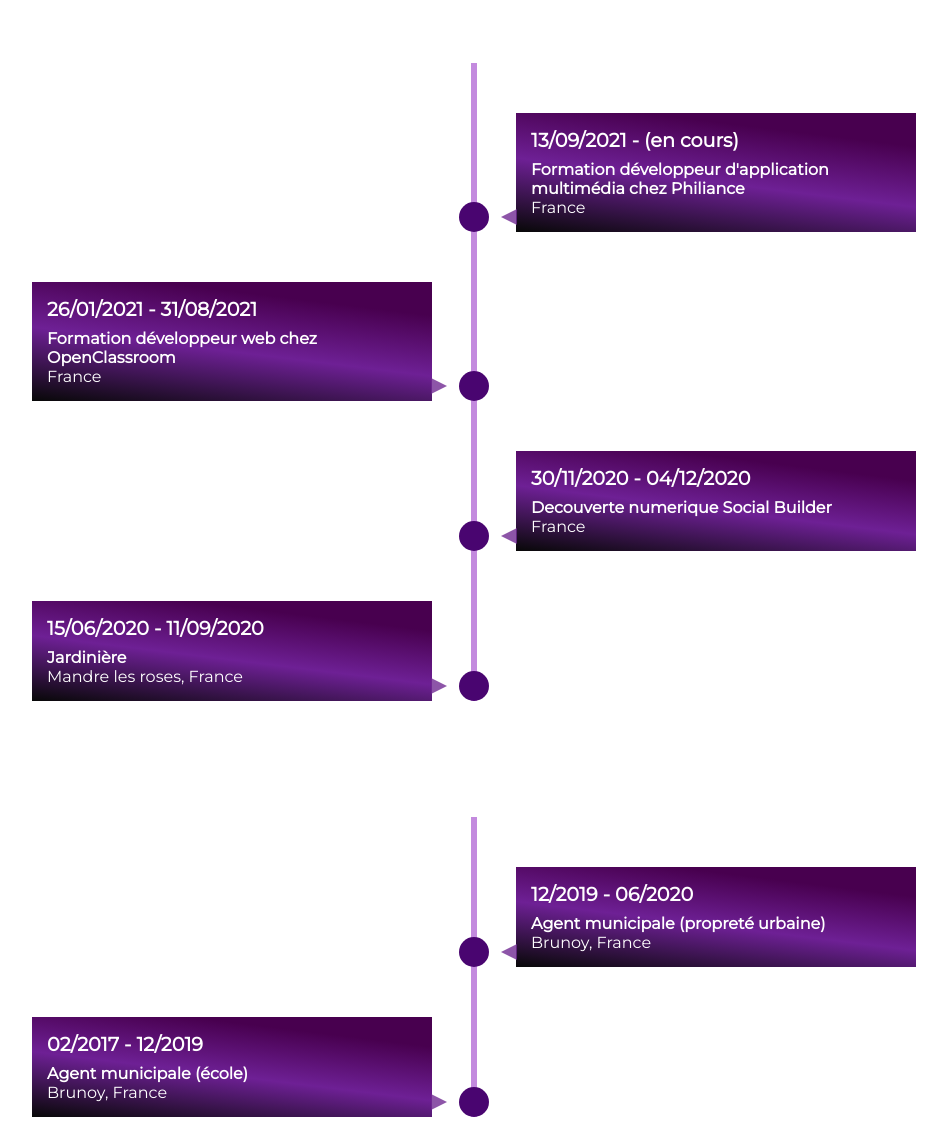
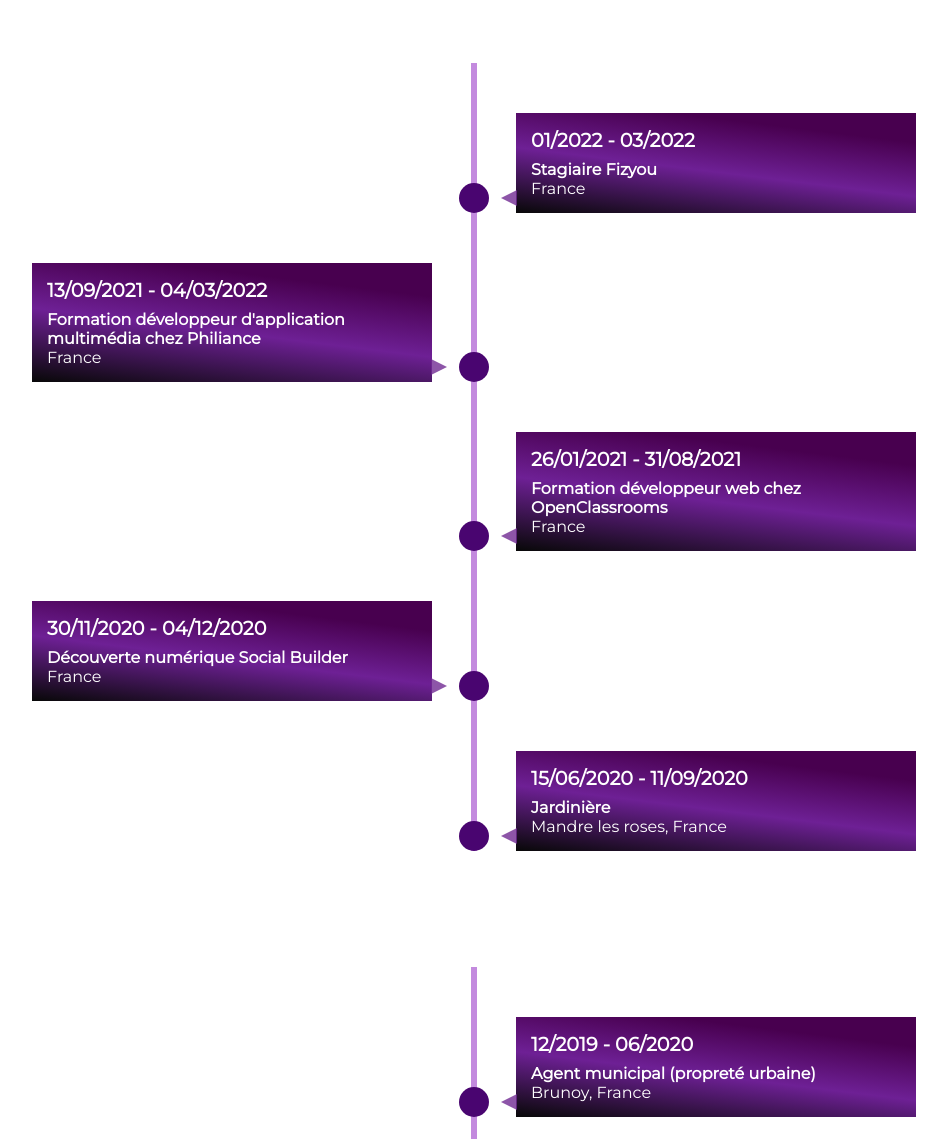
Before and after one commit to marieprincecc/Marie-Bouyssou, a website: page index.html in a window 1280 px wide. Shown: the part 1661-2800 px from the top of the page, without its empty margins (166-1113 px from the left). Drawn offline with Linux system fonts and the light colour scheme.

Commit message:
Update index.html

```diff
--- a/index.html
+++ b/index.html
@@ -17,7 +17,7 @@
         <p>
           Bonjour ! Je suis   <a href="https://www.linkedin.com/in/marie-bouyssou-52764a200" target="_blank">Marie Bouyssou</a> Développeuse web junior habitant au sud de Paris.<br />
   Mon parcours professionnel diversifié m'a appris la rigueur (une dizaine d'année de restauration). Ayant un fort interet pour le code, j'ai ensuite decidé de me reconvertir dans le numerique.<br/>
-  Après une formation de développeur web chez OpenClassroom, m'ayant permit d'obtenir ma <b> certification RNCP de developpeur web junior niveau bac +2 </b>. J'ai décidé ensuite de confirmer et élargir mes connaissances et mes aquis avec une formation de développeur d'application multimedia chez Philliance.
+  Après une formation de développeur web chez OpenClassroom, m'ayant permis d'obtenir ma <b> certification RNCP de développeur web junior niveau bac +2 </b>. J'ai décidé ensuite de confirmer et élargir mes connaissances et mes aquis avec une formation de développeur d'application multimedia chez Philliance.
         </p>
     </section>
       <section class="skills">
@@ -116,10 +116,19 @@
       <section class="timeline">
           <h2>Expérience</h2>
           <ul>
+             <!-- Début expérience 0 -->
+            <li>
+              <div class="bubble">
+                <time>01/2022 - 03/2022</time>
+                <span>Stagiaire Fizyou</span>
+                <br />France
+              </div>
+            </li>
+            <!-- Fin expérience 0 -->
             <!-- Début expérience 0 -->
             <li>
               <div class="bubble">
-                <time>13/09/2021 - (en cours)</time>
+                <time>13/09/2021 - 04/03/2022</time>
                 <span>Formation développeur d'application multimédia chez Philiance</span>
                 <br />France
               </div>
@@ -129,7 +138,7 @@
               <li>
                 <div class="bubble">
                   <time>26/01/2021 - 31/08/2021</time>
-                  <span>Formation développeur web chez OpenClassroom</span>
+                  <span>Formation développeur web chez OpenClassrooms</span>
                   <br />France
                 </div>
               </li>
@@ -138,7 +147,7 @@
               <li>
                 <div class="bubble">
                   <time>30/11/2020 - 04/12/2020</time>
-                  <span>Decouverte numerique Social Builder</span>
+                  <span>Découverte numérique Social Builder</span>
                   <br />France
                 </div>
               </li>
@@ -158,7 +167,7 @@
                   <li>
                     <div class="bubble">
                       <time>12/2019 - 06/2020</time>
-                      <span>Agent municipale (propreté urbaine)</span>
+                      <span>Agent municipal (propreté urbaine)</span>
                       <br />Brunoy, France
                     </div>
                   </li>
```
